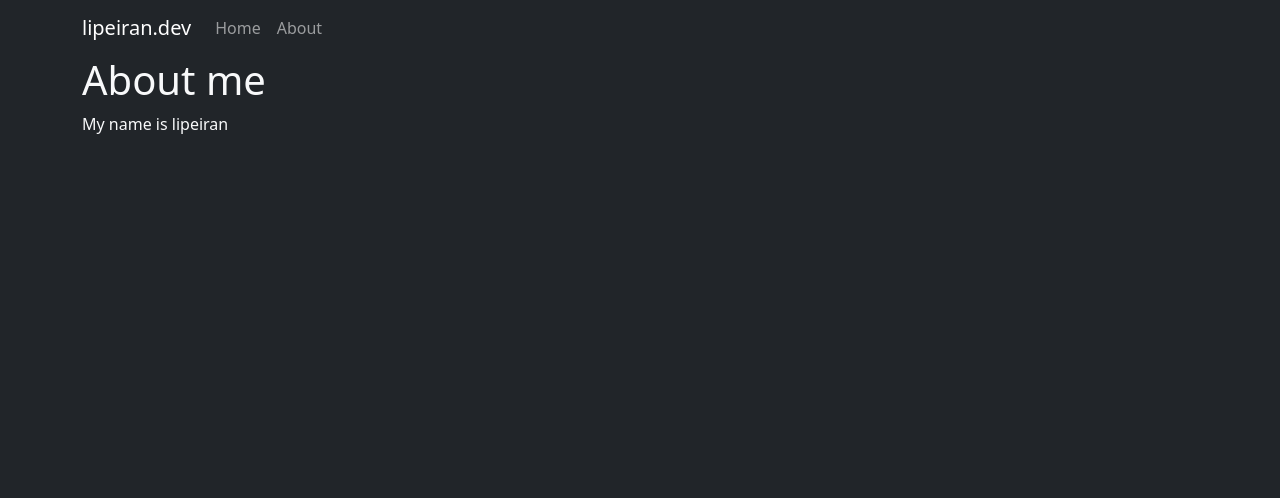
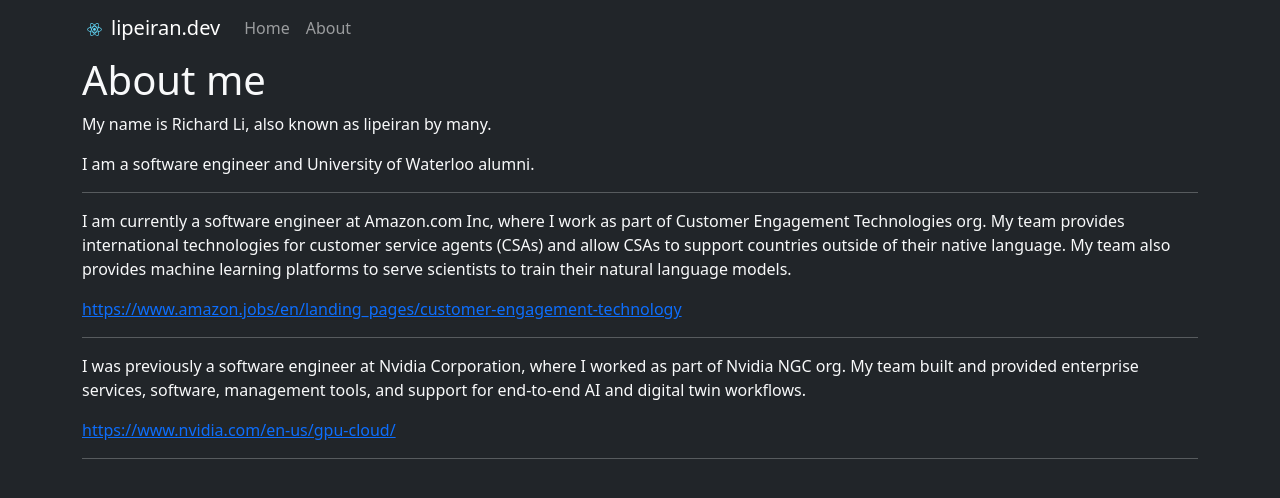
Before and after one commit to prli/website-ui, a React (Create React App) app: page /about in a window 1280 px wide. Shown: the top 498 px of the page. Built offline with nearby package versions, Linux system fonts and the light colour scheme.

Commit message:
updated AboutPage with content

```diff
--- a/src/AboutPage.tsx
+++ b/src/AboutPage.tsx
@@ -5,11 +5,28 @@
 function AboutPage() {
   return (
     <Container>
-      <main>
-        <h1 className="text-light">About me</h1>
-        <p className="text-light">
-          My name is lipeiran
+      <main className="text-light">
+        <h1>About me</h1>
+        <p>My name is Richard Li, also known as lipeiran by many.</p>
+        <p>I am a software engineer and University of Waterloo alumni.</p>
+        <hr />
+        <p>
+          I am currently a software engineer at Amazon.com Inc, where I work as part of Customer Engagement Technologies
+          org. My team provides international technologies for customer service agents (CSAs) and allow CSAs to support
+          countries outside of their native language. My team also provides machine learning platforms to serve
+          scientists to train their natural language models.
         </p>
+        <a href="https://www.amazon.jobs/en/landing_pages/customer-engagement-technology">
+          https://www.amazon.jobs/en/landing_pages/customer-engagement-technology
+        </a>
+        <hr />
+        <p>
+          I was previously a software engineer at Nvidia Corporation, where I worked as part of Nvidia NGC org. My team
+          built and provided enterprise services, software, management tools, and support for end-to-end AI and digital
+          twin workflows.
+        </p>
+        <a href="https://www.nvidia.com/en-us/gpu-cloud/">https://www.nvidia.com/en-us/gpu-cloud/</a>
+        <hr />
       </main>
     </Container>
   );
--- a/src/ErrorNotFoundPage.tsx
+++ b/src/ErrorNotFoundPage.tsx
@@ -5,11 +5,9 @@
 function ErrorNotFoundPage() {
   return (
     <Container>
-      <main>
-        <h1 className="text-light">404 Error</h1>
-        <p className="text-light">
-          Page Not Found
-        </p>
+      <main className="text-light">
+        <h1>404 Error</h1>
+        <p>Page Not Found</p>
       </main>
     </Container>
   );
--- a/src/MenuBar.tsx
+++ b/src/MenuBar.tsx
@@ -2,12 +2,16 @@
 import Container from 'react-bootstrap/Container';
 import Nav from 'react-bootstrap/Nav';
 import Navbar from 'react-bootstrap/Navbar';
+import logo from './logo.svg';
 
 function MenuBar() {
   return (
     <Navbar bg="dark" variant="dark" expand="lg">
       <Container>
-        <Navbar.Brand href="/">lipeiran.dev</Navbar.Brand>
+        <Navbar.Brand href="/">
+          <img src={logo} className="me-1" width="25" height="25" alt="logo" />
+          lipeiran.dev
+        </Navbar.Brand>
         <Navbar.Toggle aria-controls="basic-navbar-nav" />
         <Navbar.Collapse>
           <Nav className="me-auto">
```
